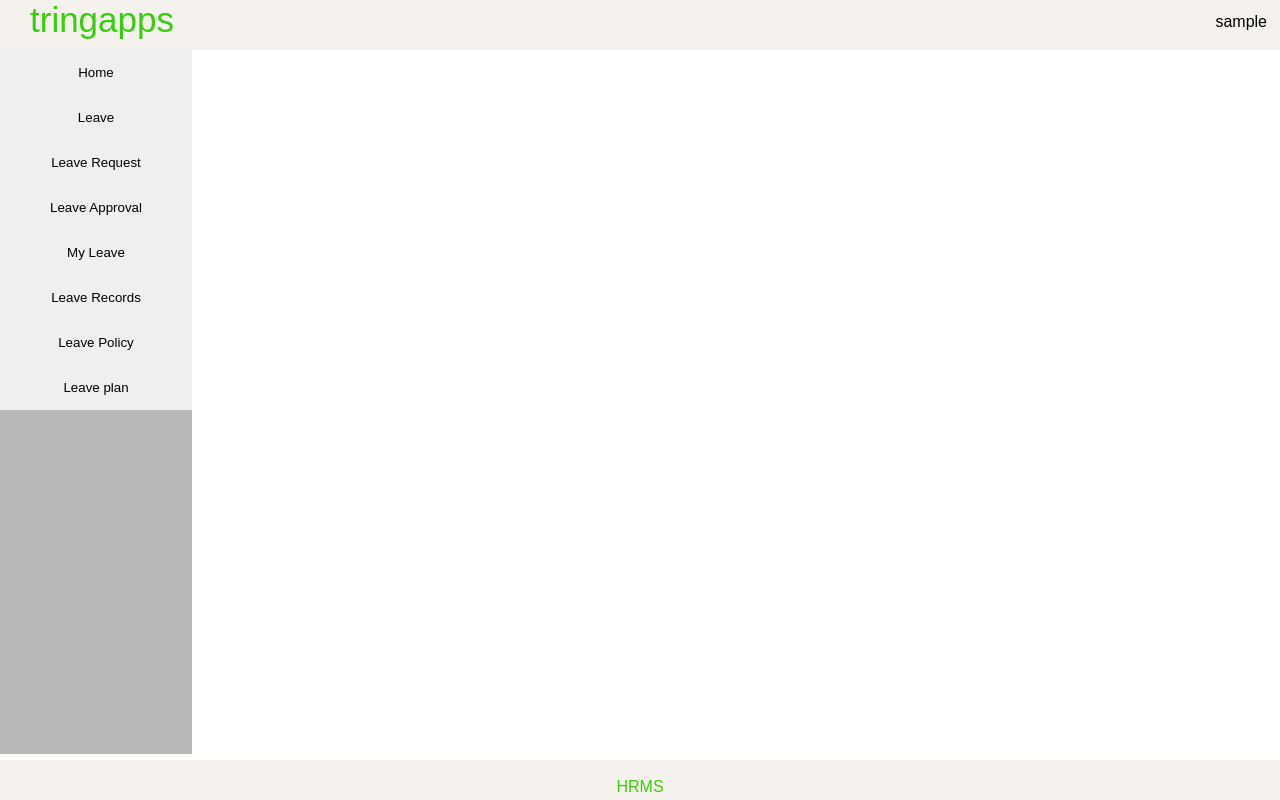
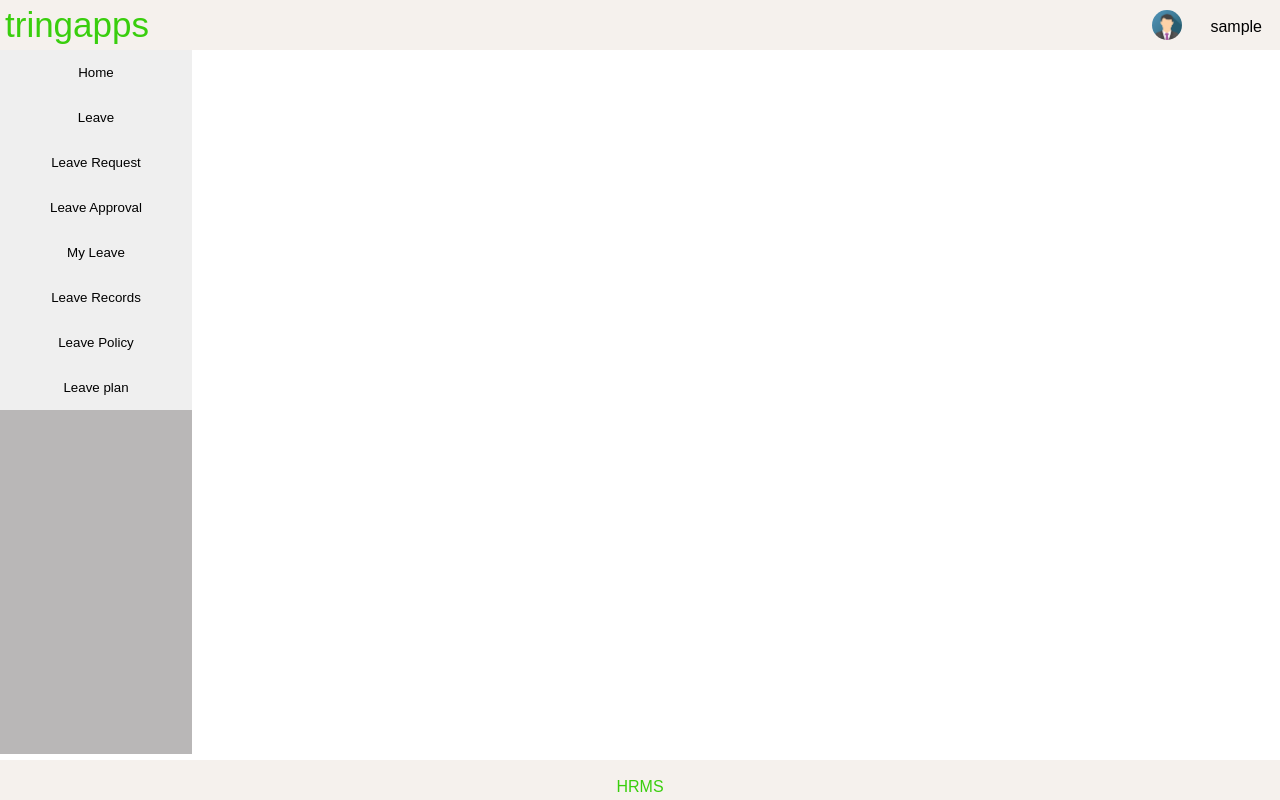
Before and after one commit to Mokesh-off/hrms, a React (Create React App) app: page /dashboard in a window 1280 px wide. Built offline with nearby package versions, Linux system fonts and the light colour scheme; sample sign-in values are in the browser's storage.

Commit message:
new commit

```diff
--- a/src/components/Header/Header.css
+++ b/src/components/Header/Header.css
@@ -4,14 +4,17 @@
     width: 100%;
     top: 0;
     height: 50px;
+    display: flex;
+    justify-content: space-between;
 }
 .headerText{
     margin-top: 18px;
 }
+
 #header > .logo{
     color: #39ce0d;
     font-size: 35px;
-    padding: 30px;
+    padding: 5px;
     cursor: default;
 
 }
@@ -28,20 +31,34 @@
  #header .profile:hover{
     color: white ;
 }
-.profile-icon{
-    padding: 13px;
-    float: right;
-}
 
 .dropdown-content {
+    text-align: center;
     display: none;
     position: absolute;
     background-color: #f9f9f9;
-    min-width: 70px;
+    min-width: 130px;
     box-shadow: 0px 8px 16px 0px rgba(0,0,0,0.2);
     z-index: 1;
     cursor: pointer;
 }
-.profile-icon:hover .dropdown-content {
+.profile-main-outer:hover .dropdown-content {
     display: block;
 }
+img{
+ height: 30px;
+ width: 30px;
+ border-radius: 50%;
+}
+.profile-main-outer{
+    cursor: pointer;
+}
+.profile-outer{
+    display: flex;
+}
+.profile-img{
+    padding: 10px;
+}
+.profile-name{
+    padding: 18px;
+}
--- a/src/components/Header/Header.jsx
+++ b/src/components/Header/Header.jsx
@@ -23,14 +23,17 @@ class Header extends Component{
     var userName= JSON.parse(localStorage.getItem('currentUserName'))
     return(
       <div id="header">
-        <span className="logo">tringapps</span>
-        <div className='profile-icon'>
-        <span className="profile">
-        {userName}
-        </span>
-        <div className="dropdown-content">
-          <span onClick={this.logOutFunction}>Logout</span>
-        </div>
+        <div className="logo">tringapps</div>
+        <div className='profile-main-outer'>
+          <div className='profile-outer'>
+            <div className='profile-img'>
+              <img src={require("../../Assets/images/profile_icon.png")}></img>
+            </div>
+            <div className='profile-name'>{userName}</div>
+          </div>
+          <div className="dropdown-content">
+            <span onClick={this.logOutFunction}>Logout</span>
+          </div>
         </div>
       </div>
         );
--- a/src/components/Login/Login.css
+++ b/src/components/Login/Login.css
@@ -123,3 +123,6 @@
 ::-moz-input-placeholder{
    color: rgba(255,255,255,0.6);
 }
+html,body{
+	overflow: hidden;
+}
```
Also changed, not shown: src/Assets/images/profile_icon.png (added).
